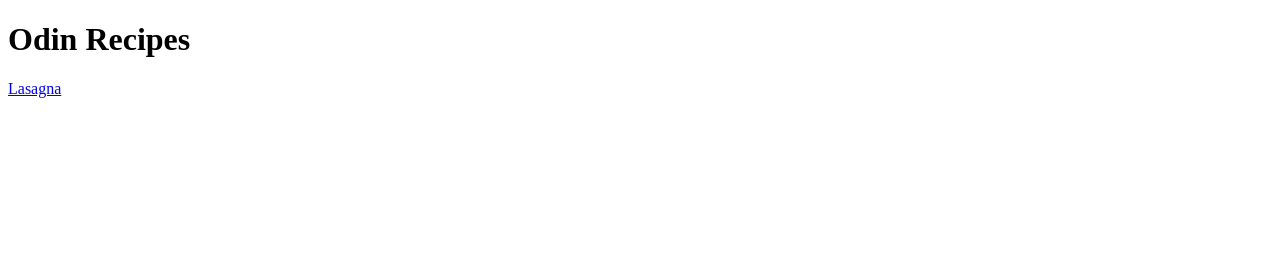
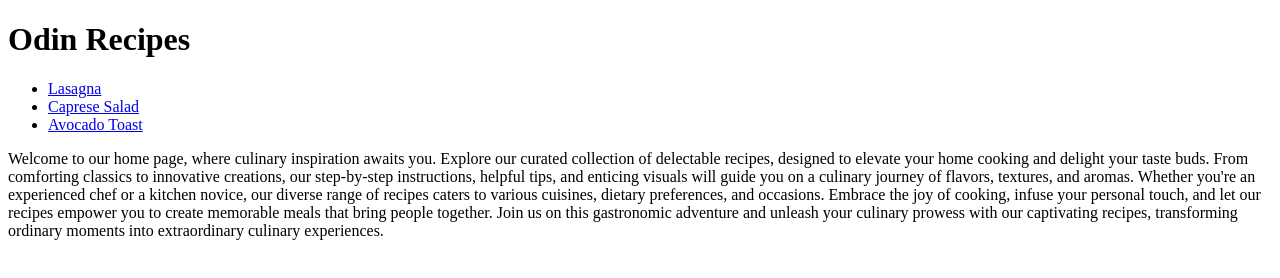
Before and after one commit to kevinxdam/odin-recipes, a plain HTML site: page index.html in a window 1280 px wide. Drawn offline with Linux system fonts and the light colour scheme.

Commit message:
Added additional info README.md, created caprese-salad.html and aocado-toast.html in the recipes directory. Filled both out similar to the lasagn.html. Completed the HTML recipes project for The Odin Project

```diff
--- a/index.html
+++ b/index.html
@@ -11,7 +11,15 @@
 
     <body>
         <h1>Odin Recipes</h1>
-        <a href="./recipes/lasagna.html">Lasagna</a>
+        <ul>
+        <li><a href="./recipes/lasagna.html">Lasagna</a></li>
+        <li><a href="./recipes/caprese-salad.html">Caprese Salad</a></li>
+        <li><a href="./recipes/avocado-toast.html">Avocado Toast</a></li>
+        </ul>
+
+            <p>
+            Welcome to our home page, where culinary inspiration awaits you. Explore our curated collection of delectable recipes, designed to elevate your home cooking and delight your taste buds. From comforting classics to innovative creations, our step-by-step instructions, helpful tips, and enticing visuals will guide you on a culinary journey of flavors, textures, and aromas. Whether you're an experienced chef or a kitchen novice, our diverse range of recipes caters to various cuisines, dietary preferences, and occasions. Embrace the joy of cooking, infuse your personal touch, and let our recipes empower you to create memorable meals that bring people together. Join us on this gastronomic adventure and unleash your culinary prowess with our captivating recipes, transforming ordinary moments into extraordinary culinary experiences.
+             </p>
 
     </body>
 
```
Also changed, not shown: recipes/lasagna.html (+1 -1 lines), 1 other file.
